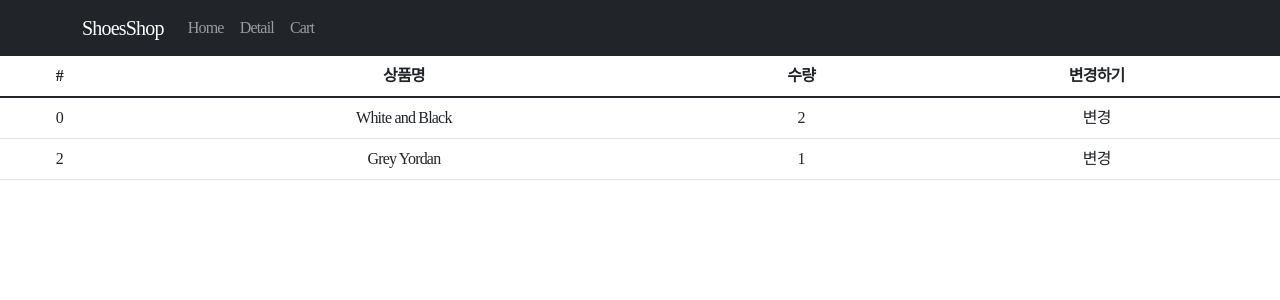
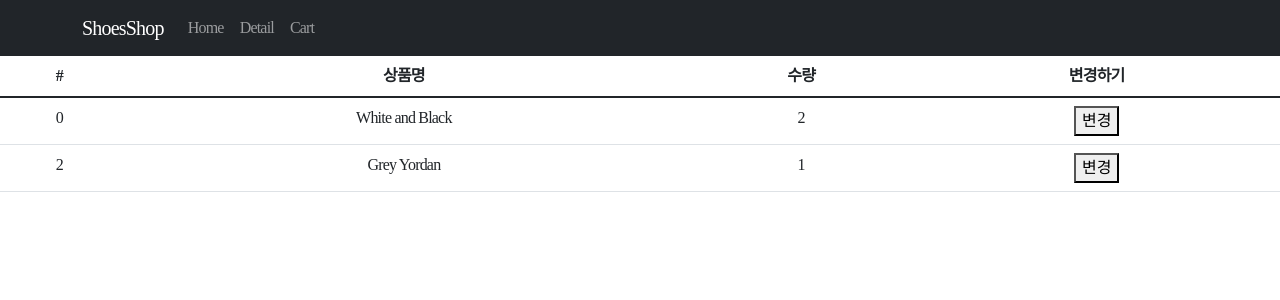
Before and after one commit to whddnjs1715/CreateWebsite, a React (Create React App) app: page /cart in a window 1280 px wide. Shown: the top 300 px of the page. Built offline with nearby package versions, Linux system fonts and the light colour scheme.

Commit message:
#11 장바구니 페이지_8

```diff
--- a/src/routes/Cart.js
+++ b/src/routes/Cart.js
@@ -1,10 +1,12 @@
 import { Table } from 'react-bootstrap';
-import { useSelector } from 'react-redux';
+import { useSelector, useDispatch } from 'react-redux';
+import { changeName } from '../service/store.js';
 
 const Cart = () => {
   const cart = useSelector((state) => {
     return state;
   });
+  const dispatch = useDispatch();
   // 축약버전도 가능
   // const a = useSelector((state) => {
   //  state.stock;
@@ -28,7 +30,15 @@ const Cart = () => {
                 <td>{cart.cart[i].id}</td>
                 <td>{cart.cart[i].name}</td>
                 <td>{cart.cart[i].count}</td>
-                <td>변경</td>
+                <td>
+                  <button
+                    onClick={() => {
+                      dispatch(changeName());
+                    }}
+                  >
+                    변경
+                  </button>
+                </td>
               </tr>
             );
           })}
--- a/src/service/store.js
+++ b/src/service/store.js
@@ -1,15 +1,25 @@
-import { configureStore } from '@reduxjs/toolkit';
-import { createSlice } from '@reduxjs/toolkit';
+import { configureStore, createSlice } from '@reduxjs/toolkit';
 
 // useState 역할
 // state 하나를 slice라고 부름
+// Redux의 state 변경하는 법
+// - state 수정해주는 함수만들기
+// 원할때 그 함수를 실행해달라고 store.js에 요청해야함
 const cart = createSlice({
   name: 'cart',
   initialState: [
     { id: 0, name: 'White and Black', count: 2 },
     { id: 2, name: 'Grey Yordan', count: 1 },
   ],
+  reducers: {
+    changeName(state) {
+      console.log(state[0].count);
+    },
+    changeName2() {},
+  },
 });
+
+export let { changeName, changeName2 } = cart.actions;
 
 export default configureStore({
   reducer: {
```
